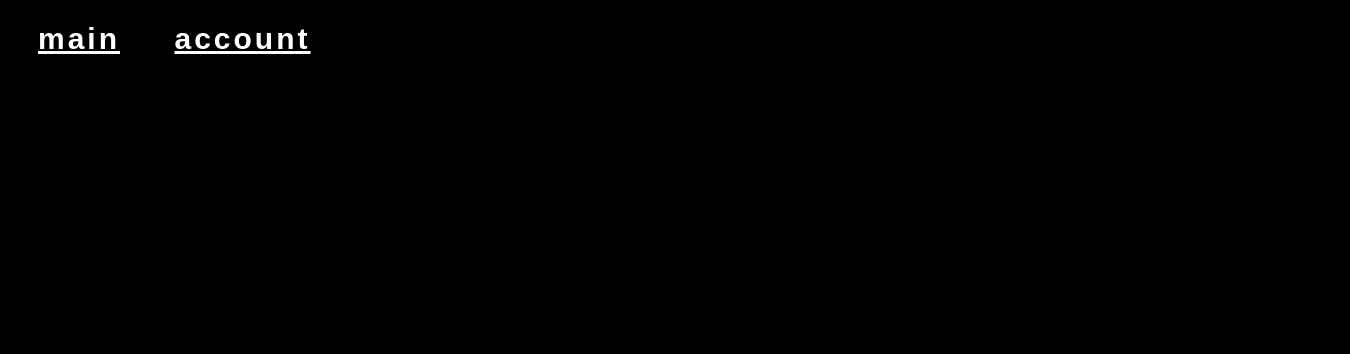
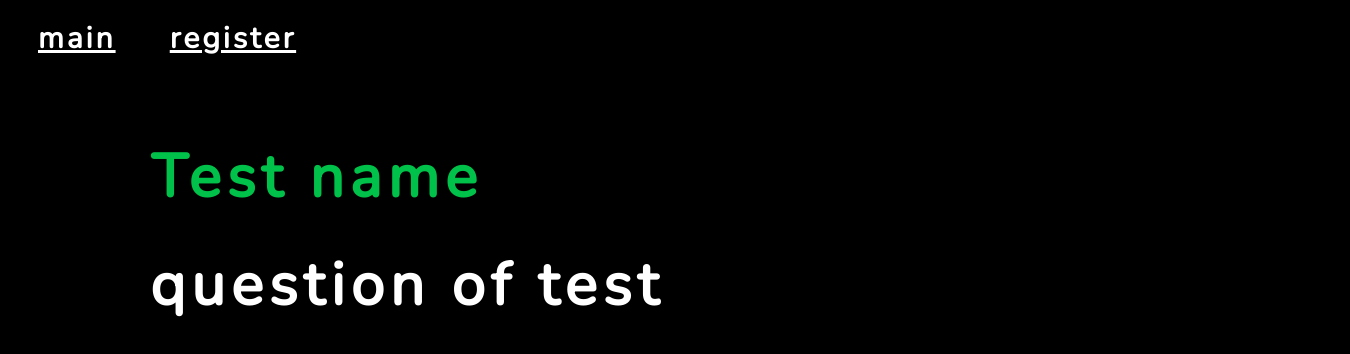
Before and after one commit to viktorvavd/-LogicLegends-NLL-co-Spotify, a website: page design/quest.html in a window 1280 px wide. Shown: the whole page, 1350 px wide, since content can reach past the window. Drawn offline with nearby package versions, Linux system fonts and the light colour scheme.

Commit message:
some changes

```diff
--- a/App.js
+++ b/App.js
@@ -11,11 +11,11 @@ app.use(express.static(path.join(__dirname, 'design')));
 app.get('/', (req, res) => {
     res.sendFile(path.join(__dirname, 'design', 'index.html'));
 });
-app.get('/account', (req, res) => {
+app.get('/register', (req, res) => {
     res.sendFile(path.join(__dirname, 'design', 'register.html'));
 });
 
-app.get('/account/quest', (req, res) => {
+app.get('/register/quest', (req, res) => {
     res.sendFile(path.join(__dirname, 'design', 'quest.html'));
 });
 
--- a/design/quest.html
+++ b/design/quest.html
@@ -2,6 +2,8 @@
 <html lang="en">
 <head>
     <meta charset="UTF-8">
+    <link rel="stylesheet" href="https://fonts.googleapis.com/css?family=Nunito">
+
     <title>Spotify Project</title>
 
   <style>
@@ -28,8 +30,6 @@
     }
 
     ul.menu li a {
-      /*color: #fff;*/
-      /*text-decoration: none;*/
       padding: 20px;
       font-family: 'Nunito', sans-serif;
       font-style: normal;
@@ -40,16 +40,60 @@
 
       color: #FFFFFF;
     }
+
+    .testName{
+        position: absolute;
+        width: 540px;
+        height: 82px;
+        left: 151px;
+        top: 136px;
+
+        font-family: 'Nunito', sans-serif;
+        font-style: normal;
+        font-weight: 700;
+        font-size: 60px;
+        line-height: 82px;
+        /* identical to box height */
+
+        letter-spacing: 0.1em;
+
+        color: #00C24A;
+    }
+    .testQuestion{
+        position: absolute;
+        width: 1200px;
+        height: 85px;
+        left: 150px;
+        top: 244px;
+
+        font-family: 'Nunito', sans-serif;
+        font-style: normal;
+        font-weight: 700;
+        font-size: 60px;
+        line-height: 82px;
+        letter-spacing: 0.1em;
+
+        color: #FFFFFF;
+    }
   </style>
+    <script>
+        function changeText() {
+            var element = document.getElementById('answer');
+            element.innerHTML = 'New Text';
+        }
+    </script>
 </head>
 <body>
 <header>
   <nav>
     <ul class="menu">
       <li><a href="/">main</a></li>
-      <li><a href="/account">account</a></li>
+      <li><a href="/register">register</a></li>
     </ul>
   </nav>
 </header>
+
+<text class = "testName" id="nameOfTest">Test name</text>
+<text class="testQuestion" id="testQuestion">question of test</text>
 </body>
 </html>
```
Also changed, not shown: design/index.html (+1 -1 lines), design/register.html (+21 -7 lines).
